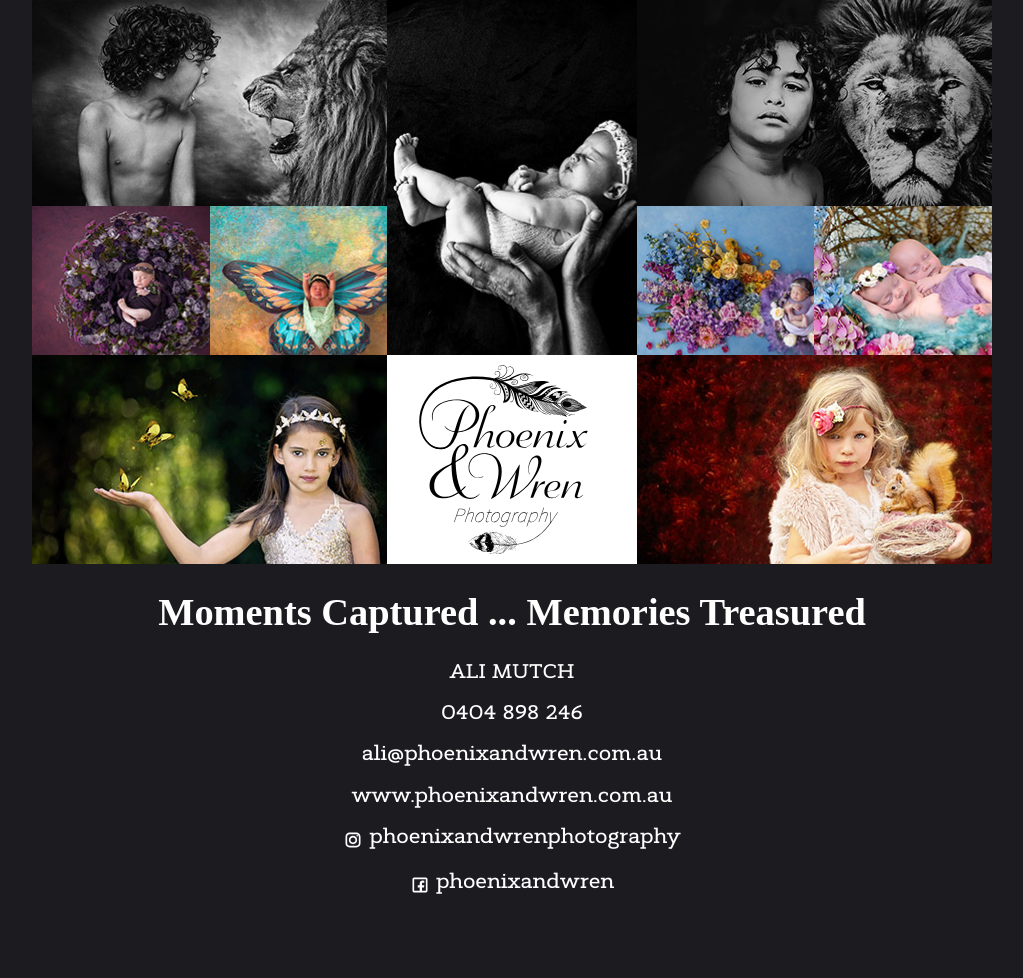
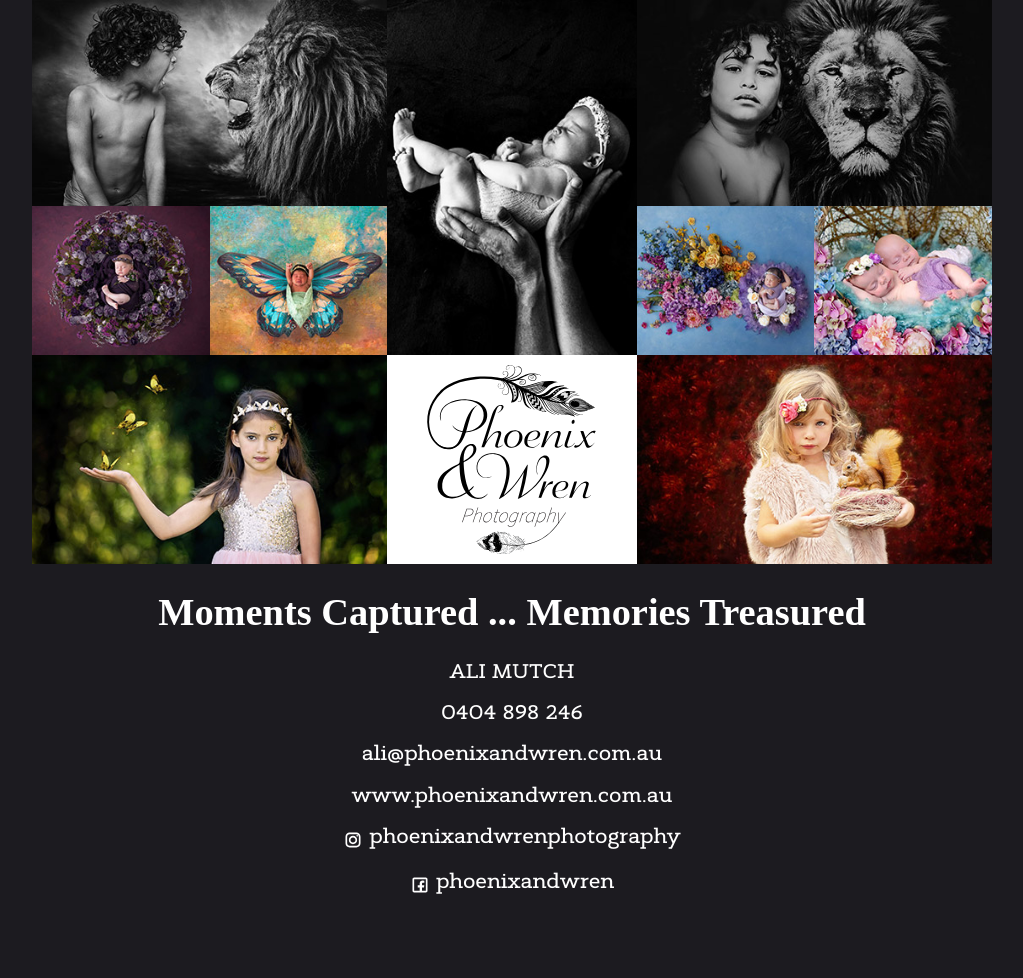
Before and after one commit to phoenixandwren/phoenixandwrenphotography-com-au, a Jekyll site: the page built from pages/index.md, in a window 1280 px wide. Shown: the whole page, without its empty margins (128-1151 px from the left). Built offline with Jekyll 4.4.1, drawn with Linux system fonts in a browser that asks for light colours; some web fonts are replaced.

Commit message:
Fix images

```diff
--- a/css/site.scss
+++ b/css/site.scss
@@ -134,9 +134,6 @@ h1 {
 
 .griddy > div {
   position: absolute;
-  background-size: cover;
-  background-position: 50% 50%;
-  background-repeat: no-repeat;
   overflow: hidden;
   &:hover {
     &:before {
@@ -151,6 +148,9 @@ h1 {
     left: 0;
     right: 0;
     bottom: 0;
+    background-size: cover;
+    background-position: 50% 50%;
+    background-repeat: no-repeat;
     transition: transform .2s;
   }
 }
```
